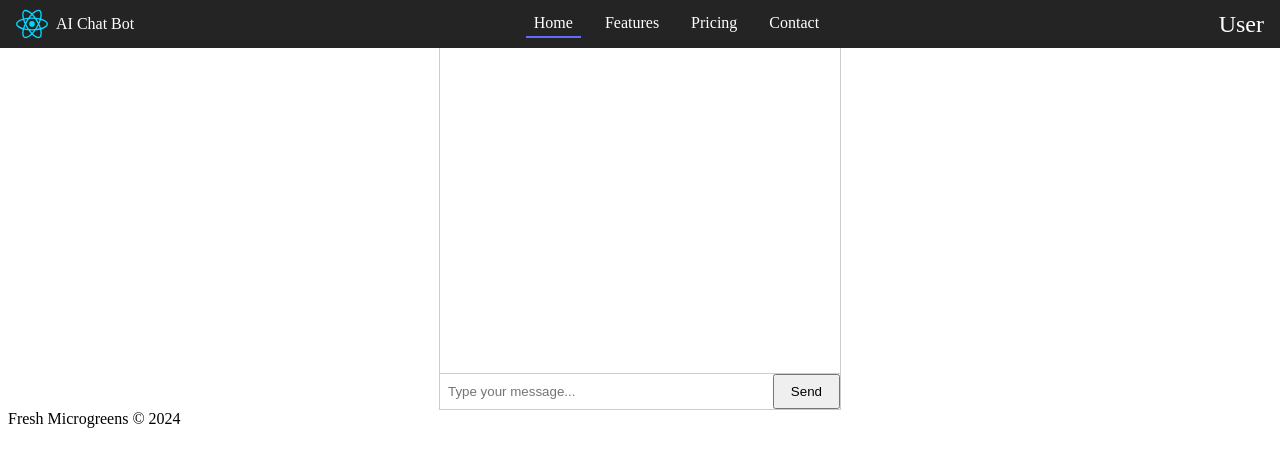
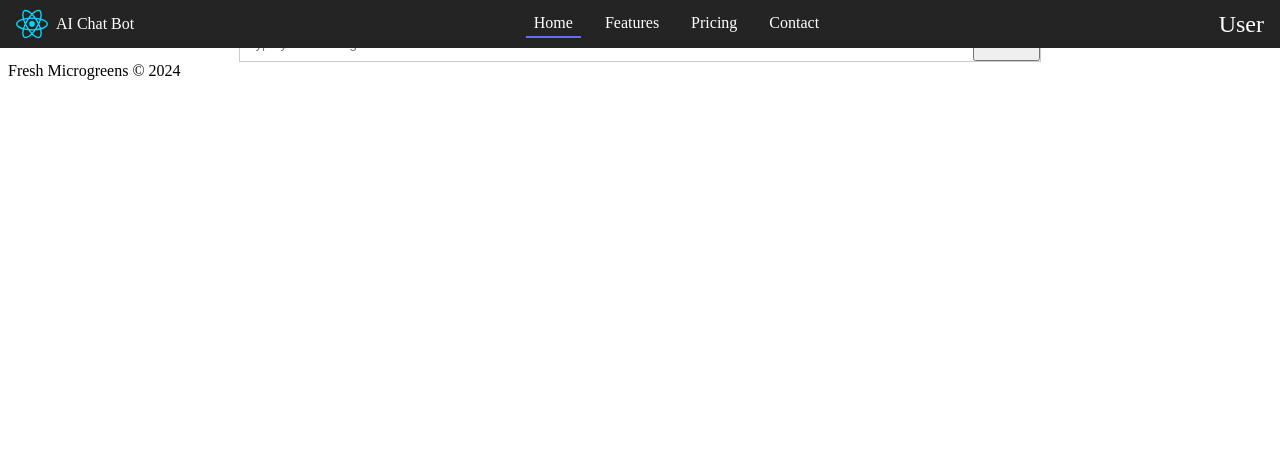
Before and after one commit to githubakarsh/ai-chat-bot, a React (Vite) app in the folder ai-chat-bot/: page / in a window 1280 px wide. Shown: the top 466 px of the page. Built offline with nearby package versions, Linux system fonts and the light colour scheme.

Commit message:
Update ChatBot.css

```diff
--- a/ai-chat-bot/src/components/ChatBot.css
+++ b/ai-chat-bot/src/components/ChatBot.css
@@ -1,10 +1,10 @@
 .chatbot {
   border: 1px solid #ccc;
-  max-width: 400px;
+  max-width: 800px;
   margin: 0 auto;
   display: flex;
   flex-direction: column;
-  height: 400px;
+  height: auto;
 }
 
 .chat-window {
```
